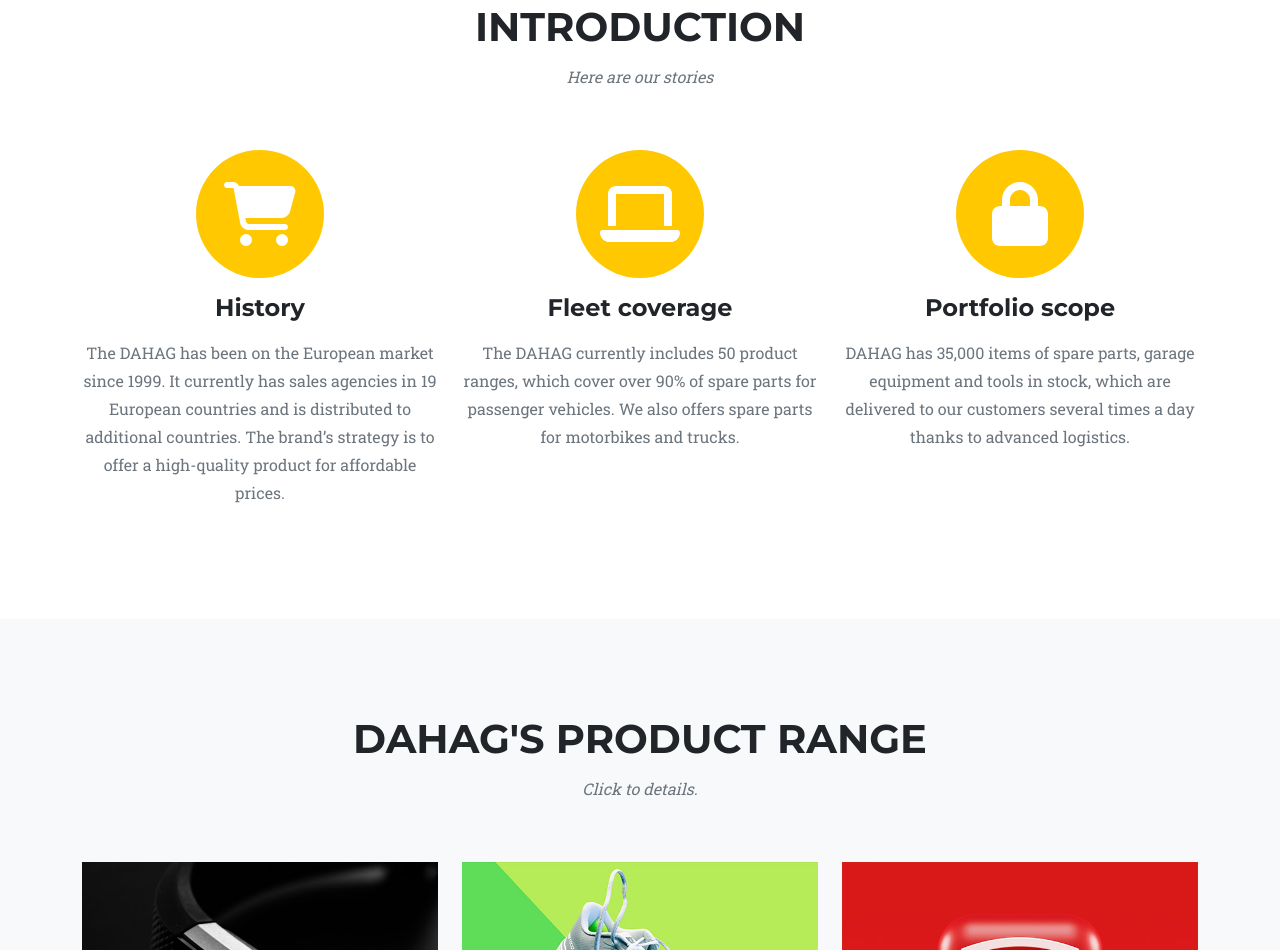
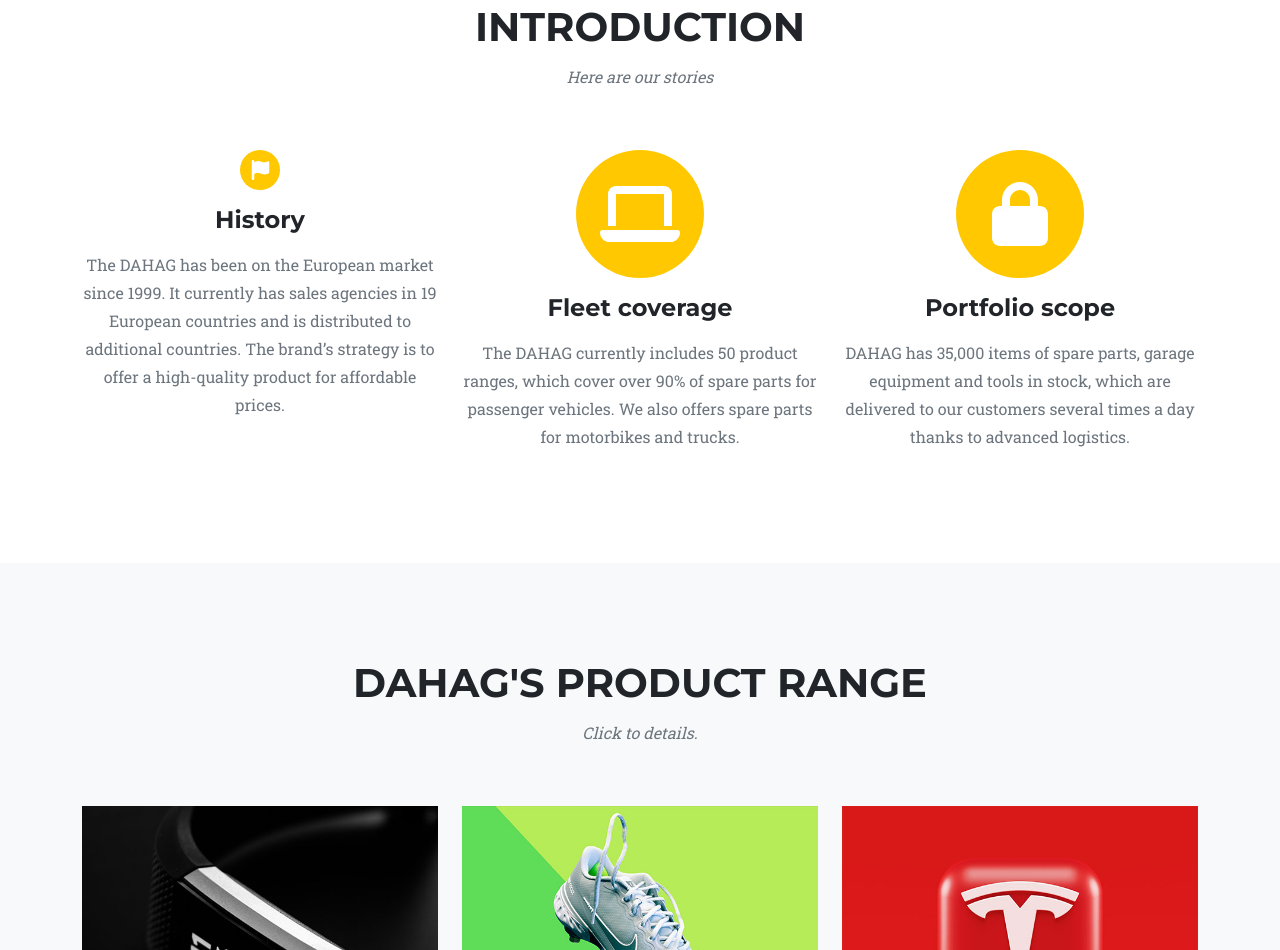
Before and after one commit to roysayhi/roysayhi.github.io, a plain HTML site: page index.html in a window 1280 px wide. Shown: the part 906-1856 px from the top of the page. Drawn offline with nearby package versions, Linux system fonts and the light colour scheme.

Commit message:
Update index.html

```diff
--- a/index.html
+++ b/index.html
@@ -53,9 +53,9 @@
                 </div>
                 <div class="row text-center">
                     <div class="col-md-4">
-                        <span class="fa-stack fa-4x">
+                        <span class="fa-stack fa-lg">
                             <i class="fas fa-circle fa-stack-2x text-primary"></i>
-                            <i class="fas fa-shopping-cart fa-stack-1x fa-inverse"></i>
+                            <i class="fas fa-flag fa-stack-1x fa-inverse"></i>
                         </span>
                         <h4 class="my-3">History</h4>
                         <p class="text-muted">The DAHAG has been on the European market since 1999. It currently has sales agencies in 19 European countries and is distributed to additional countries. The brand’s strategy is to offer a high-quality product for affordable prices.</p>
```
